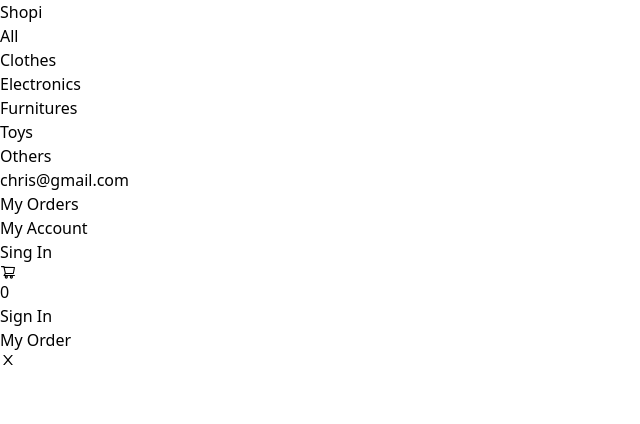
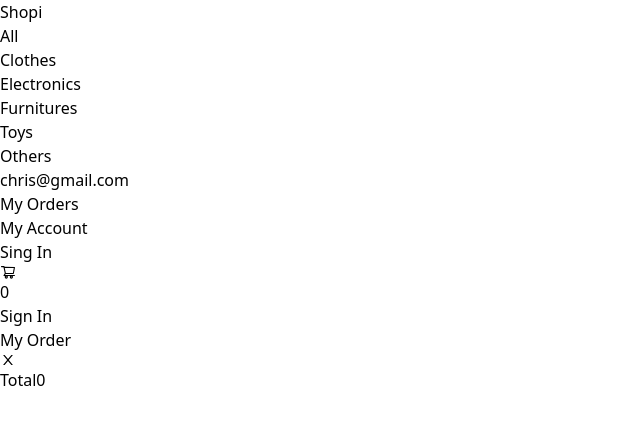
Before and after one commit to chrisWO92/first-ecommerce, a React (Vite) app: page /sing-in in a window 1280 px wide. Shown: the top 424 px of the page, without its empty margins (0-640 px from the left). Built offline with nearby package versions, Linux system fonts and the light colour scheme.

Commit message:
total price function

```diff
--- a/src/components/CheckOutSideMenu/index.jsx
+++ b/src/components/CheckOutSideMenu/index.jsx
@@ -3,6 +3,7 @@ import './style.css'
 import { EcommerceContext } from '../../context'
 import { AiOutlineClose } from 'react-icons/ai'
 import OrderCard from '../OrderCard'
+import { totalPrice } from '../../utils'
 
 const CheckOutSideMenu = () => {
     const { states, stateUpdaters } = useContext(EcommerceContext)
@@ -29,7 +30,10 @@ const CheckOutSideMenu = () => {
 
 
 
-    console.log(cart)
+    const handleDelete = (id) => {
+        const filteredCart = cart.filter(product => product.id != id)
+        setCart(filteredCart)
+    }
 
     return (
         <aside className={`${checkoutMenuOpen ? "flex" : "hidden"} checkout flex-col fixed right-0 border border-black rounded-lg bg-white`}>
@@ -45,12 +49,18 @@ const CheckOutSideMenu = () => {
                     cart.map((product) => (
                         <OrderCard
                             key={product.id}
+                            id={product.id}
                             title={product.title}
                             imageURL={product.img}
                             price={product.price}
+                            handleDelete={handleDelete}
                         />
                     ))
                 }
+            </div>
+            <div className='p-6 flex justify-end items-center mr-10'>
+                <span className='font-ligth mr-4 text-lg'>Total</span>
+                <span className='font-medium text-xl'>{totalPrice(cart)}</span>
             </div>
         </aside>
     )
--- a/src/components/OrderCard/index.jsx
+++ b/src/components/OrderCard/index.jsx
@@ -2,7 +2,7 @@ import React from 'react'
 import { AiOutlineClose } from 'react-icons/ai'
 
 const OrderCard = props => {
-    const {title, imageURL, price} = props
+    const {id, title, imageURL, price, handleDelete} = props
     const titleSlice = title.slice(0, 15)
     return (
         <div className='flex justify-between items-center mb-2 rounded-lg'>
@@ -15,6 +15,7 @@ const OrderCard = props => {
             <div className='flex items-center justify-center gap-0 w-5/12 p-1'>
                 <p className='text-lg font-medium w-3/5 flex justify-end'>${price}</p>
                 <AiOutlineClose
+                    onClick={() => handleDelete(id)}
                     className='h-5 w-2/5 cursor-pointer'
                 ></AiOutlineClose>
             </div>
--- /dev/null
+++ b/src/utils/index.js
@@ -0,0 +1,11 @@
+
+/*
+ This function returns the total sum of the prices
+ of the products in the cart
+*/
+
+export const totalPrice = (products) => {
+    let sum = 0
+    products.forEach(product => sum += product.price);
+    return sum
+}
```
